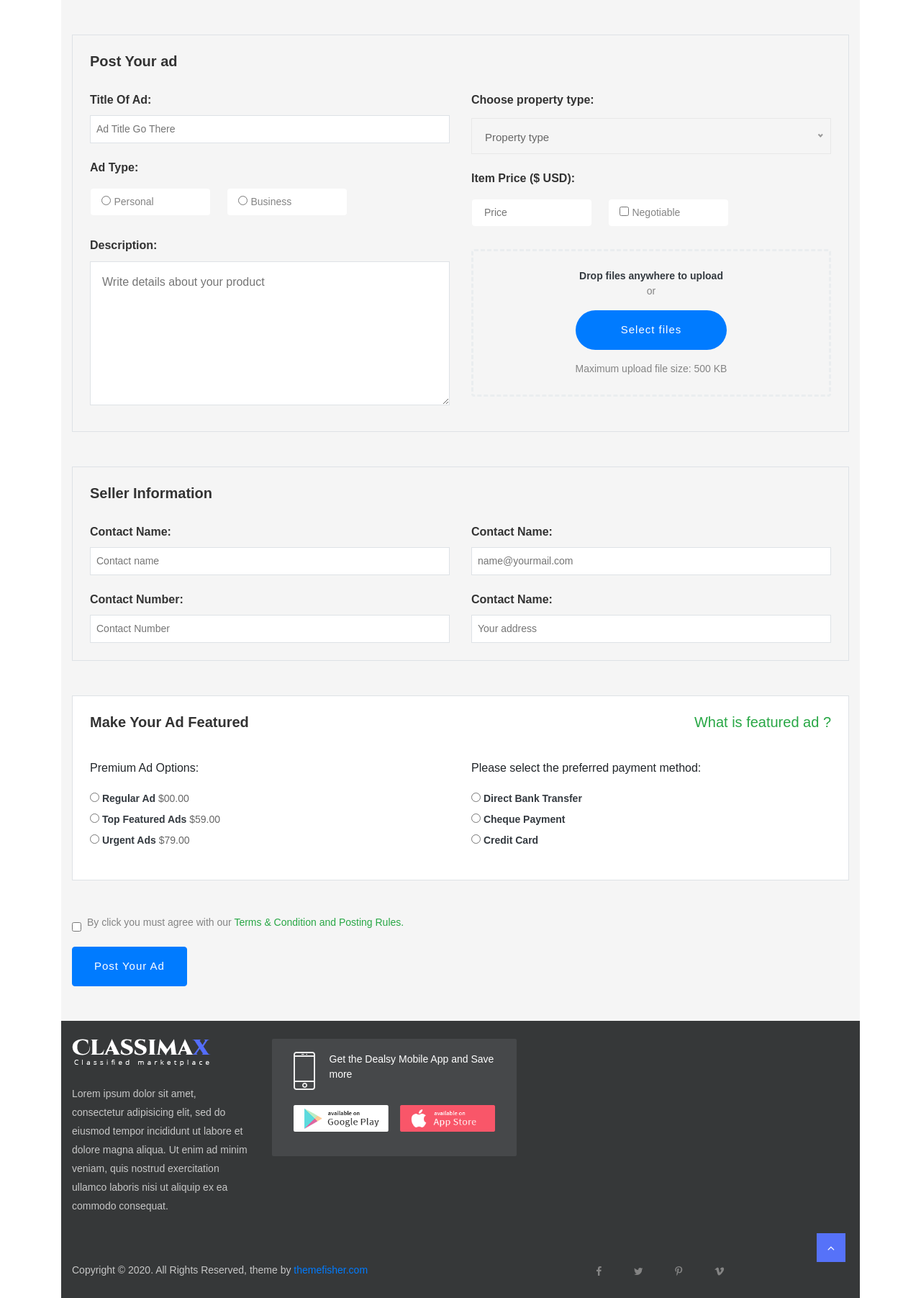
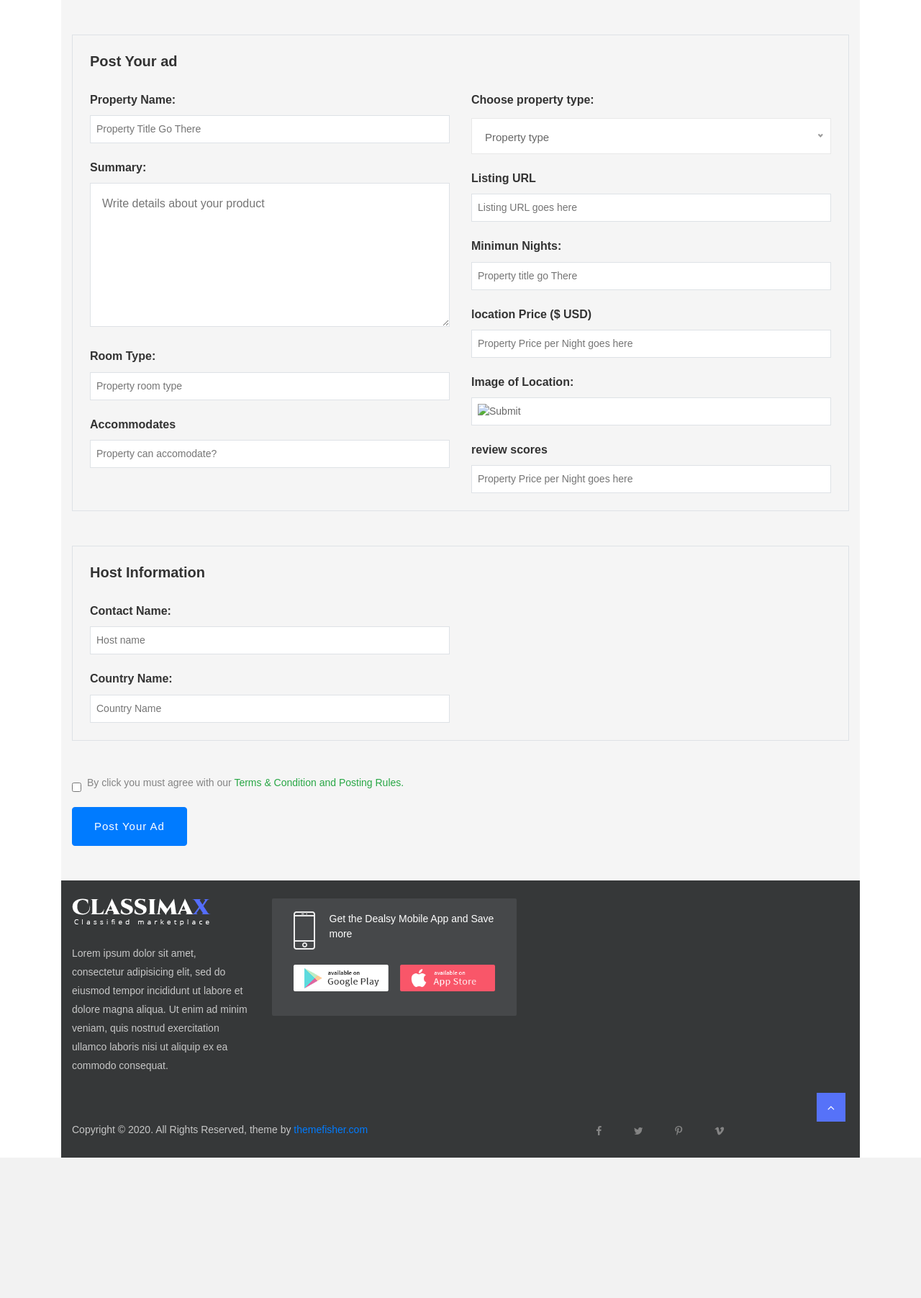
Before and after one commit to baddipudiDebora/MongoDBholidayhomeListing, a Flask app: page /addlisting in a window 1280 px wide. Shown: the part 88-1891 px from the top of the page at 72% size. After the commit the page ends 1696 px from the top, so only its background shows below. Run offline with Flask 2, Linux system fonts and the light colour scheme; data that the repository does not hold is empty; some libraries are stand-ins or nearby versions; some web fonts are replaced.

Commit message:
addeded fields for post lsitiong page

```diff
--- a/templates/Ad-listing.html
+++ b/templates/Ad-listing.html
@@ -1,9 +1,6 @@
-{% extends 'base.html' %}
-{% block content %}
-
+{% extends 'base.html' %} {% block content %}
 
 <body class="body-wrapper">
-
   <section class="ad-post bg-gray py-5">
     <div class="container">
       <form action="#">
@@ -14,55 +11,119 @@
               <h3>Post Your ad</h3>
             </div>
             <div class="col-lg-6">
-                            <h6 class="font-weight-bold pt-4 pb-1">Title Of Ad:</h6>
-                            <input type="text" class="border w-100 p-2 bg-white text-capitalize" placeholder="Ad title go There">
-                            <h6 class="font-weight-bold pt-4 pb-1">Ad Type:</h6>
-                            <div class="row px-3">
-                                <div class="col-lg-4 mr-lg-4 my-2 rounded bg-white">
-                                    <input type="radio" name="itemName" value="personal" id="personal">
-                                    <label for="personal" class="py-2">Personal</label>
+              <h6 class="font-weight-bold pt-4 pb-1">Property Name:</h6>
+              <input
+                type="text"
+                name="property_name"
+                class="border w-100 p-2 bg-white text-capitalize"
+                placeholder="Property title go There"
+              />
+              <h6 class="font-weight-bold pt-4 pb-1">Summary:</h6>
+              <textarea
+                name="property-summary"
+                id=""
+                class="border p-3 w-100"
+                rows="7"
+                placeholder="Write details about your product"
+              ></textarea>
+              <div class="row px-12">
+                <div class="col-lg-12">
+                  <div>
+                    <h6 class="font-weight-bold pt-4 pb-1">Room Type:</h6>
+                    <input
+                      type="text"
+                      name="property_room_type"
+                      class="border w-100 p-2 bg-white"
+                      placeholder="Property room type"
+                    />
                   </div>
-                                <div class="col-lg-4 mr-lg-4 my-2 rounded bg-white ">
-                                    <input type="radio" name="itemName" value="business" id="business">
-                                    <label for="business" class="py-2">Business</label>
+                  <div>
+                    <h6 class="font-weight-bold pt-4 pb-1">
+                      Accommodates
+                    </h6>
+                    <input
+                      type="number"
+                      name="property_accommodates"
+                      class="border w-100 p-2 bg-white"
+                      placeholder="Property can accomodate?"
+                    />
                   </div>
                 </div>
-                            <h6 class="font-weight-bold pt-4 pb-1">Description:</h6>
-                            <textarea name="" id="" class="border p-3 w-100" rows="7" placeholder="Write details about your product"></textarea>
+              </div>
             </div>
             <div class="col-lg-6">
               <h6 class="font-weight-bold pt-4 pb-1">Choose property type:</h6>
-                           <select name="property_type" class="w-100 form-control mt-lg-1 mt-md-2">
+              <select
+                name="property_type"
+                class="w-100 form-control mt-lg-1 mt-md-2 bg-white"
+              >
                 <option value="" disabled selected>Property type</option>
-                                                            {% for list in listings %}
-                                                                {% if list.property_type not in new_list %}
-                                                                    <option value="{{list.property_type}}">{{list.property_type}}</option>
-                                                                    {{ new_list.append(list.property_type) }}
-                                                                    {% print(new_list) %}
-                                                                {% endif %}
-                                                            {% endfor %}
+                {% for list in listings %} {% if list.property_type not in
+                new_list %}
+                <option value="{{list.property_type}}">
+                  {{list.property_type}}</option
+                >
+                {{ new_list.append(list.property_type) }} {% print(new_list) %}
+                {% endif %} {% endfor %}
               </select>
-                            <div class="price">
-                                <h6 class="font-weight-bold pt-4 pb-1">Item Price ($ USD):</h6>
-                                <div class="row px-3">
-                                    <div class="col-lg-4 mr-lg-4 rounded bg-white my-2 ">
-                                        <input type="text" name="price" class="border-0 py-2 w-100 price" placeholder="Price"
-                                            id="price">
+              <div>
+                <h6 class="font-weight-bold pt-4 pb-1">Listing URL</h6>
+                <input
+                  type="url"
+                  name="property_listing_utl"
+                  class="border w-100 p-2 bg-white"
+                  placeholder="Listing URL goes here"
+                />
               </div>
-                                    <div class="col-lg-4 mrx-4 rounded bg-white my-2 ">
-                                        <input type="checkbox" value="Negotiable" id="Negotiable">
-                                        <label for="Negotiable" class="py-2">Negotiable</label>
+
+
+                <div>
+                  <h6 class="font-weight-bold pt-4 pb-1">Minimun Nights:</h6>
+                  <input
+                    type="number"
+                    name="property_minimum_nights"
+                    class="border w-100 p-2 bg-white"
+                    placeholder="Property title go There"
+                  />
+                </div>
+                <div>
+                  <h6 class="font-weight-bold pt-4 pb-1">
+                    location Price ($ USD)
+                  </h6>
+                  <input
+                    type="number"
+                    name="property_price"
+                    class="border w-100 p-2 bg-white"
+                    placeholder="Property Price per Night goes here"
+                  />
+                </div>
+
+
+              <div class="row px-12">
+                <div class="col-lg-12">
+                  <div>
+                    <h6 class="font-weight-bold pt-4 pb-1">
+                      Image of Location:
+                    </h6>
+                    <input
+                      type="image"
+                      name="property_images_picture_url"
+                      class="border w-100 p-2 bg-white"
+                      placeholder="Property image location"
+                    />
+                  </div>
+                  <div>
+                    <h6 class="font-weight-bold pt-4 pb-1">
+                      review scores
+                    </h6>
+                    <input
+                      type="number"
+                      name="property_review_scores"
+                      class="border w-100 p-2 bg-white"
+                      placeholder="Property Price per Night goes here"
+                    />
                   </div>
                 </div>
-                            </div>
-                            <div class="choose-file text-center my-4 py-4 rounded">
-                                <label for="file-upload">
-                                    <span class="d-block font-weight-bold text-dark">Drop files anywhere to upload</span>
-                                    <span class="d-block">or</span>
-                                    <span class="d-block btn bg-primary text-white my-3 select-files">Select files</span>
-                                    <span class="d-block">Maximum upload file size: 500 KB</span>
-                                    <input type="file" class="form-control-file d-none" id="file-upload" name="file">
-                                </label>
               </div>
             </div>
           </div>
@@ -73,84 +134,43 @@
         <fieldset class="border p-4 my-5 seller-information bg-gray">
           <div class="row">
             <div class="col-lg-12">
-                        <h3>Seller Information</h3>
+              <h3>Host Information</h3>
             </div>
             <div class="col-lg-6">
               <h6 class="font-weight-bold pt-4 pb-1">Contact Name:</h6>
-                        <input type="text" placeholder="Contact name" class="border w-100 p-2">
-                        <h6 class="font-weight-bold pt-4 pb-1">Contact Number:</h6>
-                        <input type="text" placeholder="Contact Number" class="border w-100 p-2">
-                    </div>
-                    <div class="col-lg-6">
-                        <h6 class="font-weight-bold pt-4 pb-1">Contact Name:</h6>
-                        <input type="email" placeholder="name@yourmail.com" class="border w-100 p-2">
-                        <h6 class="font-weight-bold pt-4 pb-1">Contact Name:</h6>
-                        <input type="text" placeholder="Your address" class="border w-100 p-2">
+              <input
+                type="text"
+                name="property_host_name"
+                placeholder="Host name"
+                class="border w-100 p-2"
+              />
+              <h6 class="font-weight-bold pt-4 pb-1">Country Name:</h6>
+              <input
+                type="text"
+                name="property_host_location"
+                placeholder="Country Name"
+                class="border w-100 p-2"
+              />
             </div>
           </div>
         </fieldset>
         <!-- seller-information end-->
 
-            <!-- ad-feature start -->
-            <fieldset class="border bg-white p-4 my-5 ad-feature bg-gray">
-                <div class="row">
-                    <div class="col-lg-12">
-
-                        <h3 class="pb-3">Make Your Ad Featured
-                            <span class="float-right"><a class="text-right font-weight-normal text-success" href="#">What
-                                    is featured ad ?</a></span>
-                        </h3>
-
-                    </div>
-                    <div class="col-lg-6 my-3">
-                        <span class="mb-3 d-block">Premium Ad Options:</span>
-                        <ul>
-                            <li>
-                                <input type="radio" id="regular-ad" name="adfeature">
-                                <label for="regular-ad" class="font-weight-bold text-dark py-1">Regular Ad</label>
-                                <span>$00.00</span>
-                            </li>
-                            <li>
-                                <input type="radio" id="Featured-Ads" name="adfeature">
-                                <label for="Featured-Ads" class="font-weight-bold text-dark py-1">Top Featured Ads</label>
-                                <span>$59.00</span>
-                            </li>
-                            <li>
-                                <input type="radio" id="urgent-Ads" name="adfeature">
-                                <label for="urgent-Ads" class="font-weight-bold text-dark py-1">Urgent Ads</label>
-                                <span>$79.00</span>
-                            </li>
-                        </ul>
-                    </div>
-                    <div class="col-lg-6 my-3">
-                        <span class="mb-3 d-block">Please select the preferred payment method:</span>
-                        <ul>
-                            <li>
-                                <input type="radio" id="bank-transfer" name="adfeature">
-                                <label for="bank-transfer" class="font-weight-bold text-dark py-1">Direct Bank Transfer</label>
-                            </li>
-                            <li>
-                                <input type="radio" id="Cheque-Payment" name="adfeature">
-                                <label for="Cheque-Payment" class="font-weight-bold text-dark py-1">Cheque Payment</label>
-                            </li>
-                            <li>
-                                <input type="radio" id="Credit-Card" name="adfeature">
-                                <label for="Credit-Card" class="font-weight-bold text-dark py-1">Credit Card</label>
-                            </li>
-                        </ul>
-                    </div>
-                </div>
-            </fieldset>
-            <!-- ad-feature start -->
-
         <!-- submit button -->
         <div class="checkbox d-inline-flex">
-                <input type="checkbox" id="terms-&-condition" class="mt-1">
-                <label for="terms-&-condition" class="ml-2">By click you must agree with our
-                    <span> <a class="text-success" href="terms-condition.html">Terms & Condition and Posting Rules.</a></span>
+          <input type="checkbox" id="terms-&-condition" class="mt-1" />
+          <label for="terms-&-condition" class="ml-2"
+            >By click you must agree with our
+            <span>
+              <a class="text-success" href="terms-condition.html"
+                >Terms & Condition and Posting Rules.</a
+              ></span
+            >
           </label>
         </div>
-            <button type="submit" class="btn btn-primary d-block mt-2">Post Your Ad</button>
+        <button type="submit" class="btn btn-primary d-block mt-2">
+          Post Your Ad
+        </button>
       </form>
     </div>
   </section>
@@ -176,3 +196,4 @@
   <script src="js/script.js"></script>
 
   {% endblock %}
+</body>
```
Also changed, not shown: run.py (+12 -9 lines), templates/ad-list-view.html (+191 -127 lines). Lines whose indentation alone changed are shown as unchanged.
